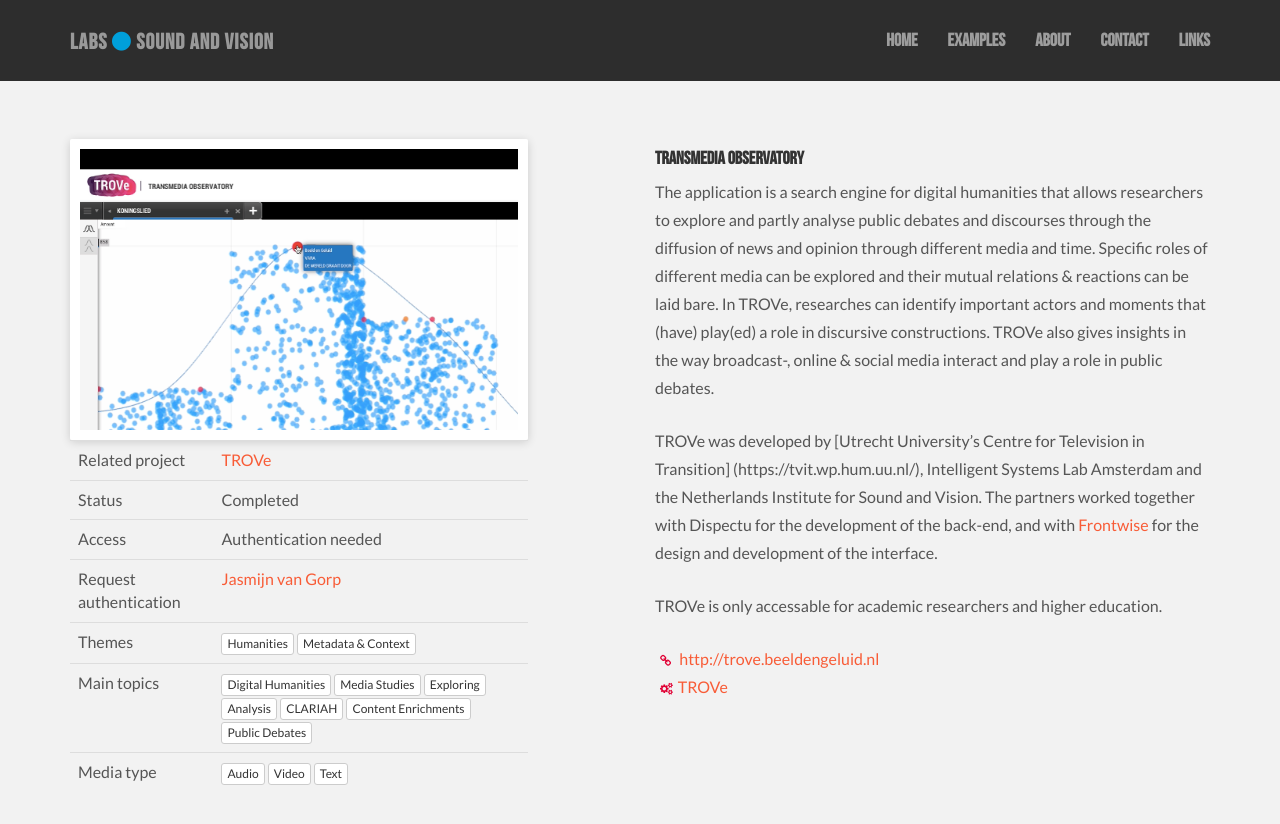
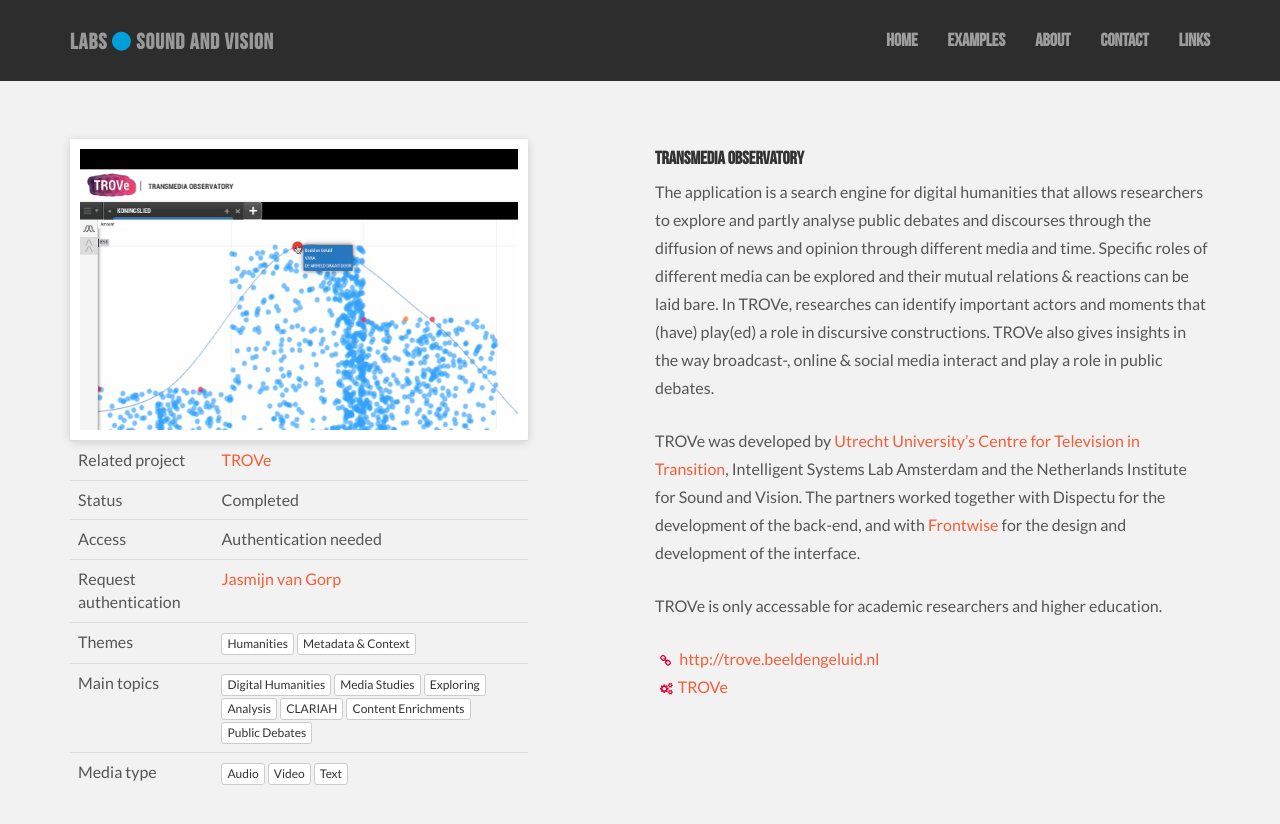
Before and after one commit to roelandordelman/labs, a Jekyll site: the page built from _applications/transmedia-observatory.md, in a window 1280 px wide. Shown: the top 824 px of the page. Built offline with Jekyll 4.4.1, drawn with Linux system fonts in a browser that asks for light colours.

Commit message:
Updated Transmedia Observatory

```diff
--- a/_applications/transmedia-observatory.md
+++ b/_applications/transmedia-observatory.md
@@ -35,6 +35,6 @@
 
 The application is a search engine for digital humanities that allows researchers to explore and partly analyse public debates and discourses through the diffusion of news and opinion through different media and time. Specific roles of different media can be explored and their mutual relations & reactions can be laid bare. In TROVe, researches can identify important actors and moments that (have) play(ed) a role in discursive constructions. TROVe also gives insights in the way broadcast-, online & social media interact and play a role in public debates.
 
-TROVe was developed by [Utrecht University's Centre for Television in Transition] (https://tvit.wp.hum.uu.nl/), Intelligent Systems Lab Amsterdam and the Netherlands Institute for Sound and Vision. The partners worked together with Dispectu for the development of the back-end, and with [Frontwise](https://www.frontwise.com) for the design and development of the interface.
+TROVe was developed by [Utrecht University's Centre for Television in Transition](https://tvit.wp.hum.uu.nl), Intelligent Systems Lab Amsterdam and the Netherlands Institute for Sound and Vision. The partners worked together with Dispectu for the development of the back-end, and with [Frontwise](https://www.frontwise.com) for the design and development of the interface.
 
 TROVe is only accessable for academic researchers and higher education.
```
